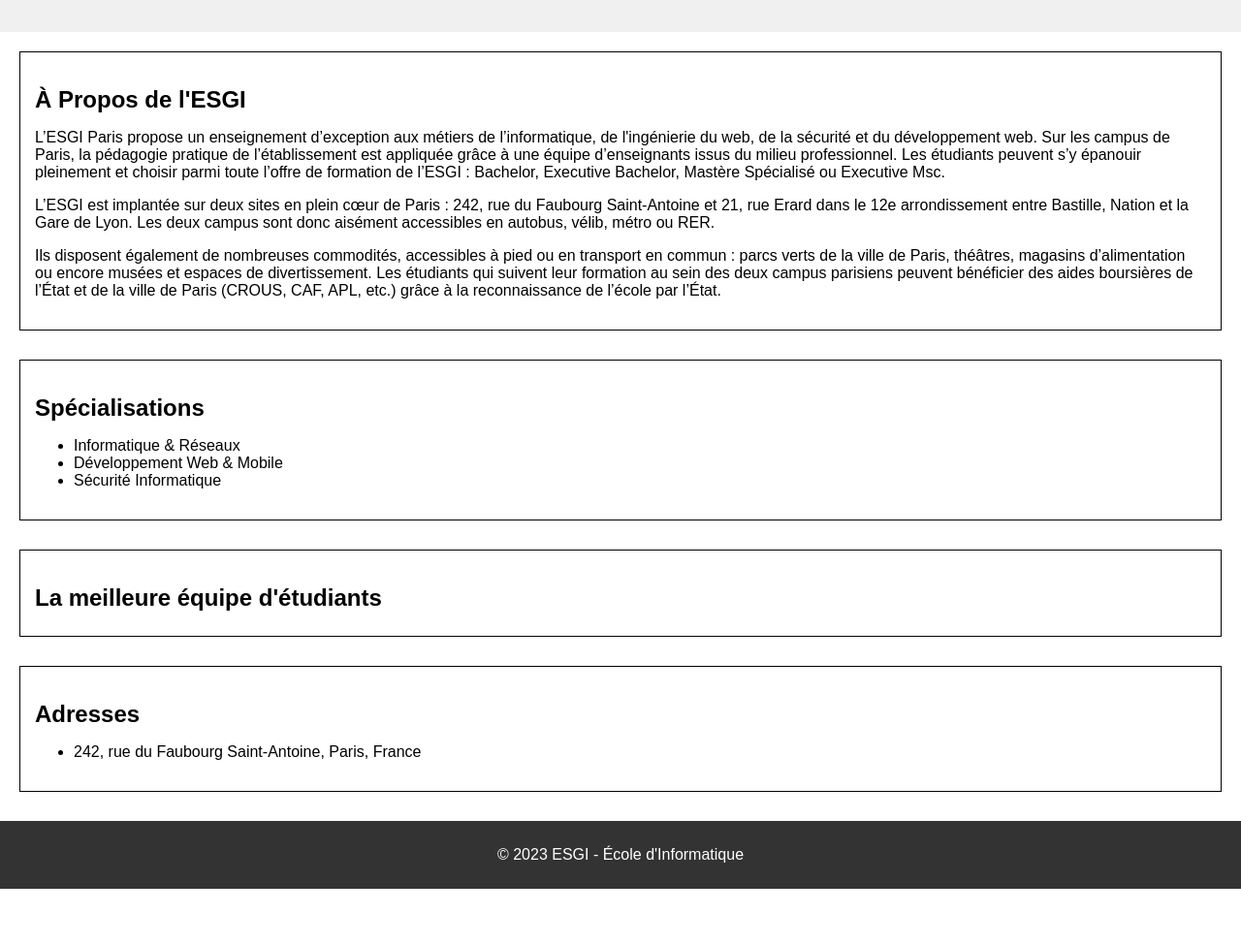
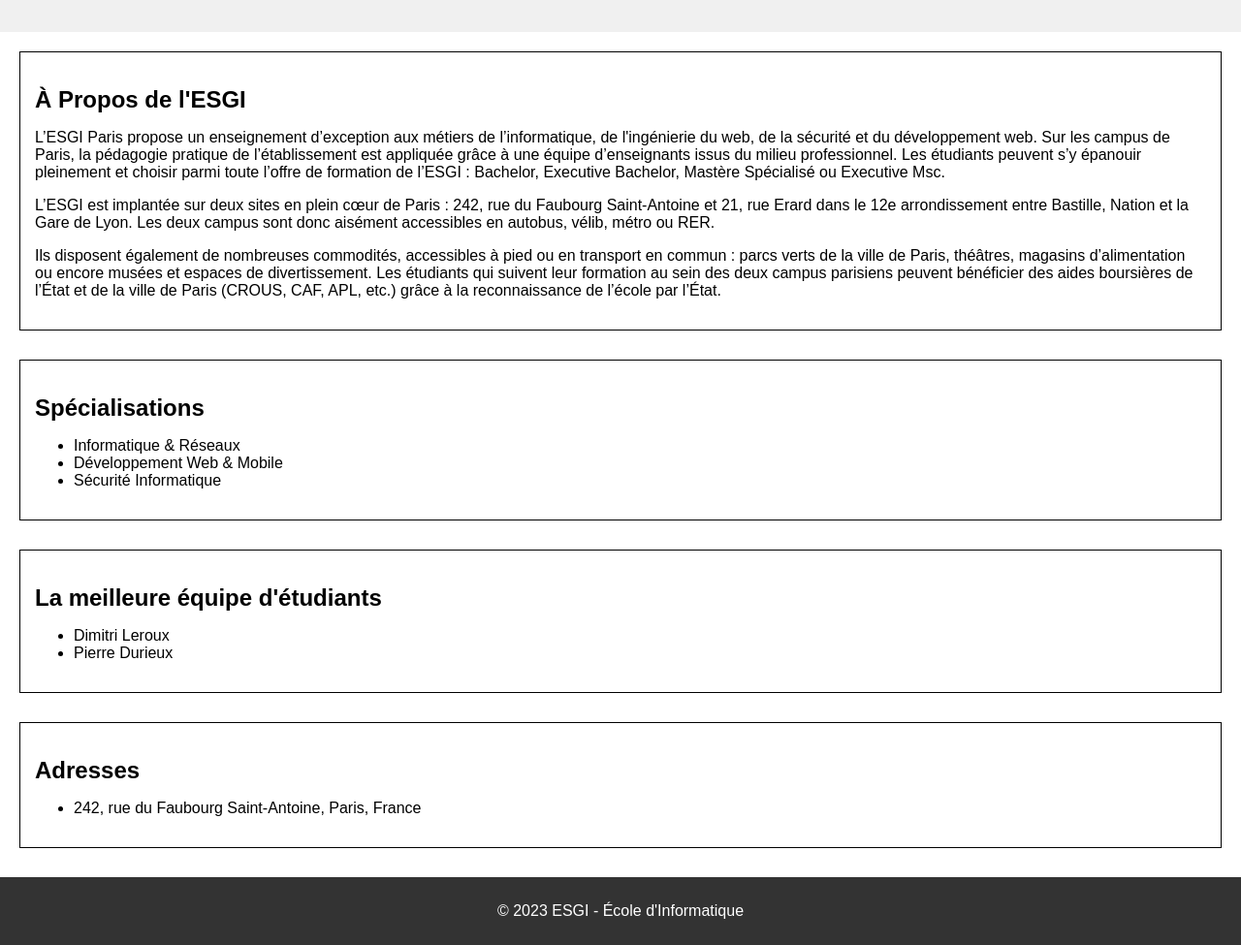
Before and after one commit to Pierre0104/TP_GiTHUB, a plain HTML site: page index.html in a window 1280 px wide. Shown: the part 121-1096 px from the top of the page at 97% size. Before the commit the page ends 1038 px from the top, so only its background shows below. Drawn offline with Linux system fonts and the light colour scheme.

Commit message:
add student names in student_team

```diff
--- a/index.html
+++ b/index.html
@@ -33,6 +33,10 @@
 
     <section id="student_team">
       <h2>La meilleure équipe d'étudiants</h2>
+      <ul>
+        <li>Dimitri Leroux</li>
+        <li>Pierre Durieux</li>
+      </ul>
     </section>
 
     <section id="address">
```
